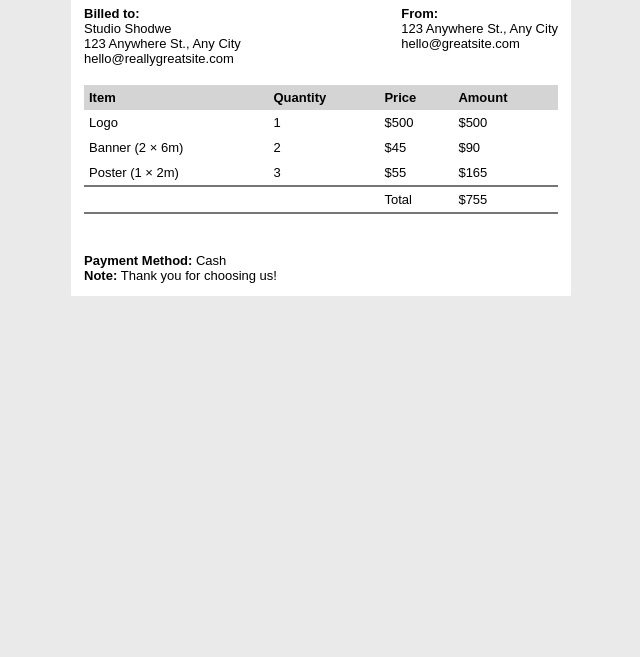
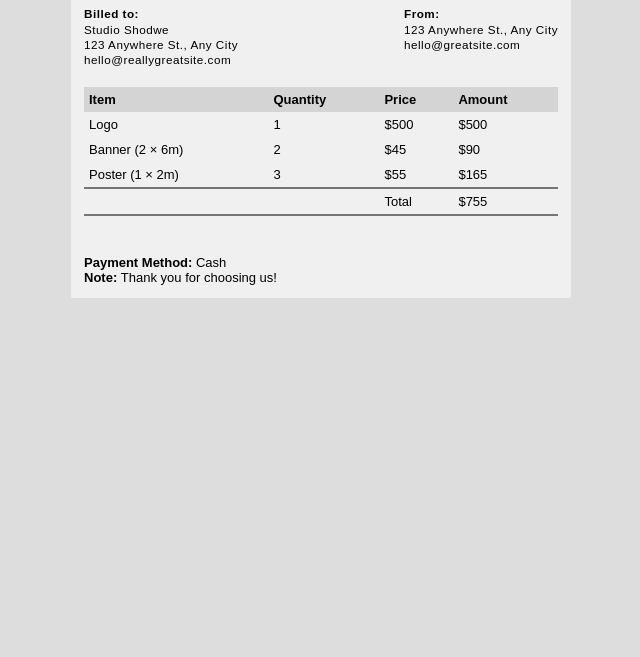
Before and after one commit to Fransisca-somto/miracle-receipt-template, a plain HTML site: page index.html in a window 1280 px wide. Shown: the part 143-800 px from the top of the page, without its empty margins (319-959 px from the left). Drawn offline with Linux system fonts and the light colour scheme.

Commit message:
Invoice template adjusted

```diff
--- a/style.css
+++ b/style.css
@@ -7,7 +7,7 @@
 body {
     font-family: sans-serif;
     font-size: small;
-    background-color: rgba(221, 220, 220, 0.575);
+    background-color: rgba(221, 220, 220, 0.959);
 }
 
 .main {
@@ -15,7 +15,7 @@ body {
     flex-direction: column;
     width: 500px;
     margin: 2em auto;
-    background-color: white;
+    background-color: rgb(241, 240, 240);
     padding: 1em;
     border-radius: 1.5px;
 }
@@ -34,6 +34,12 @@ body {
     display: flex;
     justify-content: space-between;
     margin: 0.5em 0;
+    font-size: 0.9em;
+}
+
+.intro > div > div * {
+    margin: 0.2em 0;
+    letter-spacing: 0.5px;
 }
 
 .intro {
```
